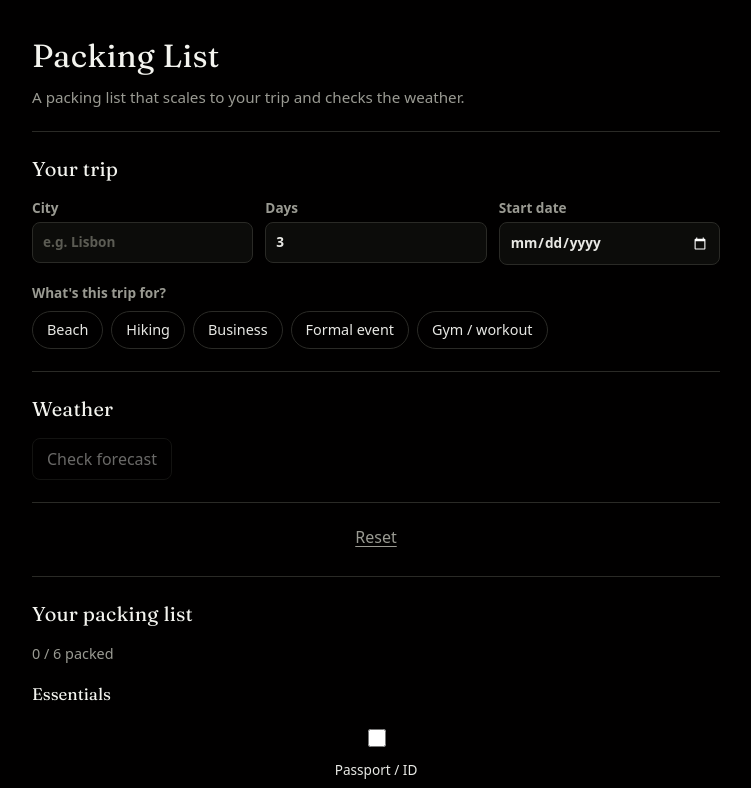
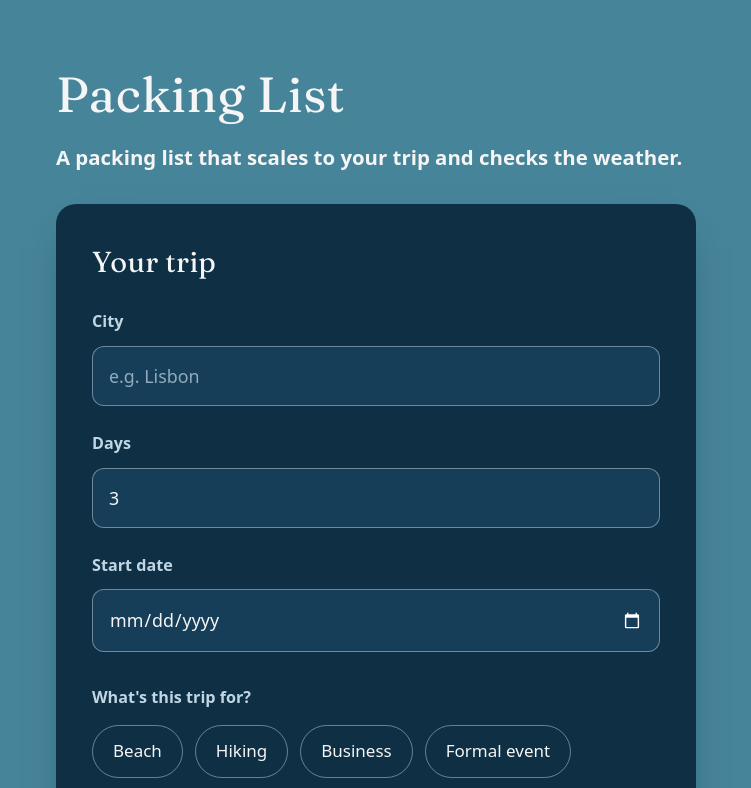
Before and after one commit to karinamercedes/packing-list, a React (Vite) app: page / in a window 1280 px wide. Shown: the top 788 px of the page, without its empty margins (264-1015 px from the left). Built offline with nearby package versions, Linux system fonts and the light colour scheme.

Commit message:
Update packing styles

```diff
--- a/src/App.css
+++ b/src/App.css
@@ -1,67 +1,210 @@
 :root {
-  --bg: #010000;
-  --accent: #edff85;
-  --text: #e8e8e4;
-  --heading: #f4f4ef;
-  --muted: #9a9a92;
-  --line: #2a2a26;
-  --danger: #ff8f7a;
+  --bg: #468499;            /* page background (packing) */
+  --panel: #0e2f44;         /* dark panels that hold each section */
+  --field: #163e58;         /* inputs, slightly lighter than the panel */
+  --accent: #beb957;
+  --accent-text: #0e2f44;
+  --text: #f5f5f5;
+  --heading: #f5f5f5;
+  --muted: #c0d6e4;
+  --line: rgba(192, 214, 228, 0.22);
+  --line-strong: rgba(192, 214, 228, 0.5);
+  --success: #68976b;
+  --danger: #ffb4a3;
   --font-heading: 'Fraunces', Georgia, serif;
   --font-body: system-ui, -apple-system, 'Segoe UI', Roboto, sans-serif;
 }
+
 * { box-sizing: border-box; }
-body { margin: 0; background: var(--bg); color: var(--text); font-family: var(--font-body); line-height: 1.5; }
-.app { max-width: 720px; margin: 0 auto; padding: 32px 16px 80px; }
 
-h1, h2 { font-family: var(--font-heading); font-weight: 400; color: var(--heading); letter-spacing: 0.01em; }
-h1 { margin: 0 0 6px; font-size: 2rem; }
-h2 { margin: 0 0 14px; font-size: 1.25rem; }
-h3 { font-family: var(--font-heading); font-weight: 400; color: var(--heading); font-size: 1.05rem; margin: 18px 0 10px; }
-.subhead { color: var(--muted); margin: 0 0 8px; font-size: 0.95rem; }
-.muted { color: var(--muted); font-size: 0.9rem; margin: 0; }
-.label-row { font-size: 0.85rem; font-weight: 600; color: var(--muted); margin: 18px 0 8px; }
+html { font-size: 17px; }
 
-.section { border-top: 1px solid var(--line); border-bottom: 1px solid var(--line); padding: 22px 0; margin-top: 22px; }
-.section + .section { margin-top: 0; border-top: none; }
+body {
+  margin: 0;
+  background: var(--bg);
+  color: var(--text);
+  font-family: var(--font-body);
+  line-height: 1.7;
+}
 
-.grid { display: grid; grid-template-columns: repeat(auto-fit, minmax(150px, 1fr)); gap: 12px; }
-label { display: flex; flex-direction: column; gap: 4px; font-size: 0.85rem; font-weight: 600; color: var(--muted); }
+.app { max-width: 680px; margin: 0 auto; padding: 64px 20px 120px; }
+
+/* ---------- Type ---------- */
+
+h1, h2, h3 {
+  font-family: var(--font-heading);
+  font-weight: 400;
+  color: var(--heading);
+  letter-spacing: 0.01em;
+  line-height: 1.25;
+}
+h1 { margin: 0 0 16px; font-size: 2.9rem; }
+h2 { margin: 0 0 28px; font-size: 1.7rem; }
+h3 { margin: 36px 0 16px; font-size: 1.3rem; }
+
+/* Sits directly on the teal page, so it stays light, large and semi-bold
+   to remain readable there. */
+.subhead { color: var(--text); margin: 0 0 20px; font-size: 1.2rem; font-weight: 600; line-height: 1.5; }
+
+.muted { color: var(--muted); font-size: 1rem; margin: 0; }
+.label-row { font-size: 0.95rem; font-weight: 600; color: var(--muted); margin: 32px 0 14px; }
+
+/* ---------- Sections (dark panels, single column) ---------- */
+
+.section {
+  background: var(--panel);
+  border-radius: 20px;
+  padding: 40px 36px;
+  margin-top: 32px;
+  box-shadow: 0 18px 40px -24px rgba(6, 24, 36, 0.7);
+}
+.section + .section { margin-top: 32px; }
+
+/* ---------- Form ---------- */
+
+.grid { display: grid; grid-template-columns: 1fr; gap: 24px; }
+
+label {
+  display: flex;
+  flex-direction: column;
+  gap: 10px;
+  font-size: 0.95rem;
+  font-weight: 600;
+  color: var(--muted);
+}
 
 input, select {
-  font: inherit; padding: 9px 10px; border: 1px solid var(--line); border-radius: 8px;
-  background: #0c0c0a; color: var(--text);
+  font: inherit;
+  font-size: 1.05rem;
+  font-weight: 400;
+  padding: 14px 16px;
+  border: 1px solid var(--line-strong);
+  border-radius: 12px;
+  background: var(--field);
+  color: var(--text);
 }
-input::placeholder { color: #5c5c54; }
-input:focus, select:focus, button:focus-visible { outline: 2px solid var(--accent); outline-offset: 1px; border-color: var(--accent); }
+select option { background: var(--panel); color: var(--text); }
+input::placeholder { color: #8fabbd; }
+
+input:focus, select:focus, button:focus-visible {
+  outline: 2px solid var(--accent);
+  outline-offset: 2px;
+  border-color: var(--accent);
+}
 
 input[name="startDate"] { cursor: pointer; }
-input[name="startDate"]::-webkit-calendar-picker-indicator { filter: invert(1) brightness(1.6); cursor: pointer; opacity: 1; }
+input[name="startDate"]::-webkit-calendar-picker-indicator {
+  filter: invert(1) brightness(1.6);
+  cursor: pointer;
+  opacity: 1;
+}
+
+/* ---------- Buttons ---------- */
 
 button {
-  font: inherit; cursor: pointer; padding: 8px 14px; border-radius: 8px;
-  border: 1px solid var(--line); background: transparent; color: var(--text);
+  font: inherit;
+  font-size: 1rem;
+  cursor: pointer;
+  padding: 13px 22px;
+  border-radius: 12px;
+  border: 1px solid var(--line-strong);
+  background: transparent;
+  color: var(--text);
 }
 button:hover { border-color: var(--accent); }
 button:disabled { opacity: 0.45; cursor: not-allowed; }
 
 /* Activity chips (toggle buttons) */
-.chips { display: flex; flex-wrap: wrap; gap: 8px; }
-.chip { border-radius: 999px; padding: 7px 14px; font-size: 0.9rem; }
-.chip-on { background: var(--accent); border-color: var(--accent); color: #0c0c0a; font-weight: 600; }
+.chips { display: flex; flex-wrap: wrap; gap: 12px; }
+.chip { border-radius: 999px; padding: 11px 20px; font-size: 1rem; }
+.chip-on {
+  background: var(--accent);
+  border-color: var(--accent);
+  color: var(--accent-text);
+  font-weight: 600;
+}
 
-.plan-controls { display: flex; flex-direction: column; align-items: center; margin-top: 20px; margin-bottom: 25px; }
-.link-reset { background: none; border: none; padding: 2px 4px; color: var(--muted); font: inherit; text-decoration: underline; text-underline-offset: 3px; }
+.plan-controls {
+  display: flex;
+  flex-direction: column;
+  align-items: center;
+  gap: 18px;
+  margin-top: 40px;
+  margin-bottom: 40px;
+}
+
+/* Main action button */
+.plan-controls > button:not(.link-reset) {
+  background: var(--accent);
+  border-color: var(--accent);
+  color: var(--accent-text);
+  font-weight: 700;
+  font-size: 1.1rem;
+  padding: 16px 36px;
+}
+.plan-controls > button:not(.link-reset):hover { filter: brightness(1.08); }
+
+.link-reset {
+  background: none;
+  border: none;
+  padding: 4px 6px;
+  color: var(--text);
+  font: inherit;
+  text-decoration: underline;
+  text-underline-offset: 4px;
+}
 .link-reset:hover { color: var(--accent); border: none; }
 
-.error { color: var(--danger); font-size: 0.9rem; }
-.banner { margin: 12px 0; padding: 12px 14px; border-radius: 10px; border: 1px solid var(--line); background: #0c0c0a; }
-.banner p { margin: 4px 0; font-size: 0.9rem; }
-.banner.tight { border-color: #e0c04a; }
+/* ---------- Messages ---------- */
 
-.category { margin-top: 18px; }
+.error { color: var(--danger); font-size: 1rem; }
+
+.banner {
+  margin: 24px 0;
+  padding: 20px 24px;
+  border-radius: 14px;
+  border: 1px solid var(--line-strong);
+  background: var(--panel);
+}
+.banner p { margin: 8px 0; font-size: 1rem; }
+.banner.tight { border-color: var(--accent); }
+
+/* ---------- Packing list ---------- */
+
+.category { margin-top: 36px; }
+.category:first-child { margin-top: 0; }
+
 .packing-items { list-style: none; padding: 0; margin: 0; }
 .packing-items li { border-top: 1px solid var(--line); }
 .packing-items li:first-child { border-top: none; }
-.check-row { display: flex; align-items: center; gap: 10px; padding: 9px 0; cursor: pointer; font-weight: 400; color: var(--text); }
-.check-row input[type="checkbox"] { width: 18px; height: 18px; accent-color: var(--accent); cursor: pointer; }
+
+.check-row {
+  display: flex;
+  flex-direction: row;
+  align-items: center;
+  gap: 16px;
+  padding: 16px 0;
+  cursor: pointer;
+  font-size: 1.05rem;
+  font-weight: 400;
+  color: var(--text);
+}
+.check-row input[type="checkbox"] {
+  width: 22px;
+  height: 22px;
+  padding: 0;
+  flex-shrink: 0;
+  accent-color: var(--accent);
+  cursor: pointer;
+}
 .check-row .done { color: var(--muted); text-decoration: line-through; }
+
+/* ---------- Small screens ---------- */
+
+@media (max-width: 560px) {
+  html { font-size: 16px; }
+  .app { padding: 40px 16px 96px; }
+  h1 { font-size: 2.3rem; }
+  h2 { font-size: 1.5rem; }
+  .section { padding: 28px 22px; border-radius: 16px; }
+}
```
